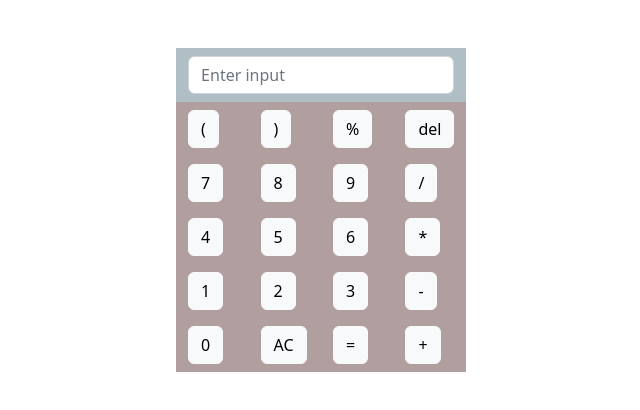
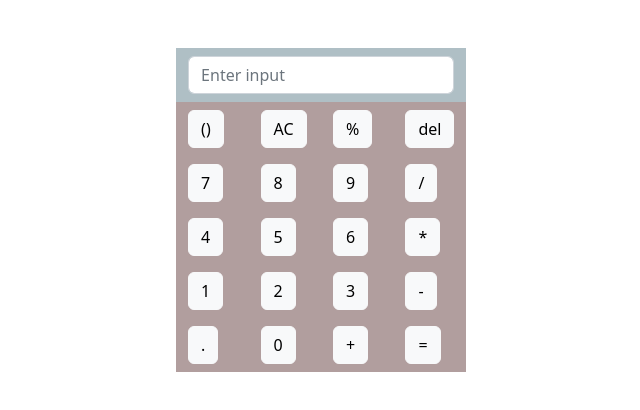
Before and after one commit to SHIBLA-PP/calculator1, a plain HTML site: page index.html in a window 1280 px wide. Shown: the whole page, without its empty margins (319-959 px from the left). Drawn offline with nearby package versions, Linux system fonts and the light colour scheme.

Commit message:
calculator

```diff
--- a/index.html
+++ b/index.html
@@ -39,8 +39,8 @@
         <div class="col-4" style="background-color:rgb(177, 158, 158) ;">
             <div class="row">
                 <div class="col-2" style="background-color:white ;"></div>
-                <div class="col-2"><button type="button" class="btn btn-light mt-2 mb-2">(</button></div>
-                <div class="col-2"><button type="button" class="btn btn-light mt-2 mb-2">)</button></div>
+                <div class="col-2"><button id="pr" onclick="display('()')" type="button" class="btn btn-light mt-2 mb-2">()</button></div>
+                <div class="col-2"><button id="q" onclick="clearAll()"type="button" class="btn btn-light mt-2 mb-2">AC</button></div>
                 <div class="col-2"><button id="mod" onclick="display('%')" type="button" class="btn btn-light mt-2 mb-2">%</button></div>
                 <div class="col-2"><button id="del" onclick="remove()" type="button" class="btn btn-light mt-2 mb-2">del</button></div>
                 <div class="col-2" style="background-color:white ;"></div>
@@ -103,10 +103,10 @@
         <div class="col-4" style="background-color:rgb(177, 158, 158) ;">
             <div class="row">
                 <div class="col-2" style="background-color:white ;"></div>
+                <div class="col-2"><button id="z" onclick="display('.')" type="button" class="btn btn-light mt-2 mb-2">.</button></div>
                 <div class="col-2"><button id="m" onclick="display('0')" type="button" class="btn btn-light mt-2 mb-2">0</button></div>
-                <div class="col-2"><button id="q" onclick="clearAll()"type="button" class="btn btn-light mt-2 mb-2">AC</button></div>
+                <div class="col-2"><button id="p" onclick="display('+')" type="button" class="btn btn-light mt-2 mb-2">+</button></div>
                 <div class="col-2"><button id="o" onclick="output()" type="button" class="btn btn-light mt-2 mb-2">=</button></div>
-                <div class="col-2"><button id="p" onclick="display('+')" type="button" class="btn btn-light mt-2 mb-2">+</button></div>
                 <div class="col-2" style="background-color:white"></div>
             </div>
 
```
